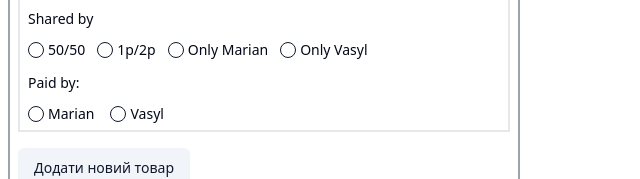
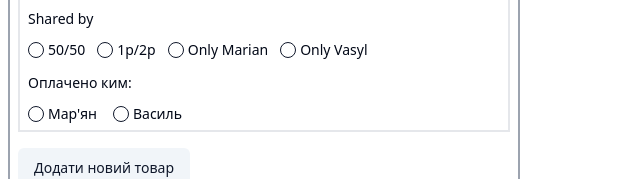
Before and after one commit to ZuBB/c4mk, a React (Vite) app: page / in a window 1280 px wide. Shown: the part 196-375 px from the top of the page, without its empty margins (0-640 px from the left). Built offline with nearby package versions, Linux system fonts and the light colour scheme; what build would draw is missing.

Commit message:
feat: revise a bit latest control in product formfield

```diff
--- a/src/ProductSubform.tsx
+++ b/src/ProductSubform.tsx
@@ -120,12 +120,13 @@ function ProductSubform({control, fields, remove}: ProductSubform) {
         />
 
 
+        <div className='flex flex-wrap justify-between items-center'>
           <FormField
             control={control}
             name={`products.${index}.paidBy`}
             render={({ field }) => (
               <FormItem className="space-y-3">
-              <FormLabel>Paid by:</FormLabel>
+                <FormLabel>Оплачено ким:</FormLabel>
                 <FormControl>
                   <RadioGroup
                     onValueChange={field.onChange}
@@ -138,7 +139,7 @@ function ProductSubform({control, fields, remove}: ProductSubform) {
                         <RadioGroupItem value={PaidBy.Marian} id={"paid-by-marian-" + index} />
                       </FormControl>
                       <FormLabel className="font-normal" htmlFor={"paid-by-marian-" + index}>
-                      Marian
+                        Мар'ян
                       </FormLabel>
                     </FormItem>
 
@@ -147,7 +148,7 @@ function ProductSubform({control, fields, remove}: ProductSubform) {
                         <RadioGroupItem value={PaidBy.Vasyl} id={"paid-by-vasyl-" + index} />
                       </FormControl>
                       <FormLabel className="font-normal" htmlFor={"paid-by-vasyl-" + index}>
-                      Vasyl
+                        Василь
                       </FormLabel>
                     </FormItem>
                   </RadioGroup>
@@ -157,12 +158,14 @@ function ProductSubform({control, fields, remove}: ProductSubform) {
           />
 
           {fields.length > 1 && (
-          <div>
-            <Button type="button" onClick={() => remove(index)} variant={"destructive"}>
-              Remove this product
+            <Button
+              type="button"
+              onClick={() => remove(index)} variant={"destructive"}
+            >
+              Видалити
             </Button>
+          )}
         </div>
-        )}
       </fieldset>
     ))}
     </>
```
Lines whose indentation alone changed are shown as unchanged.
